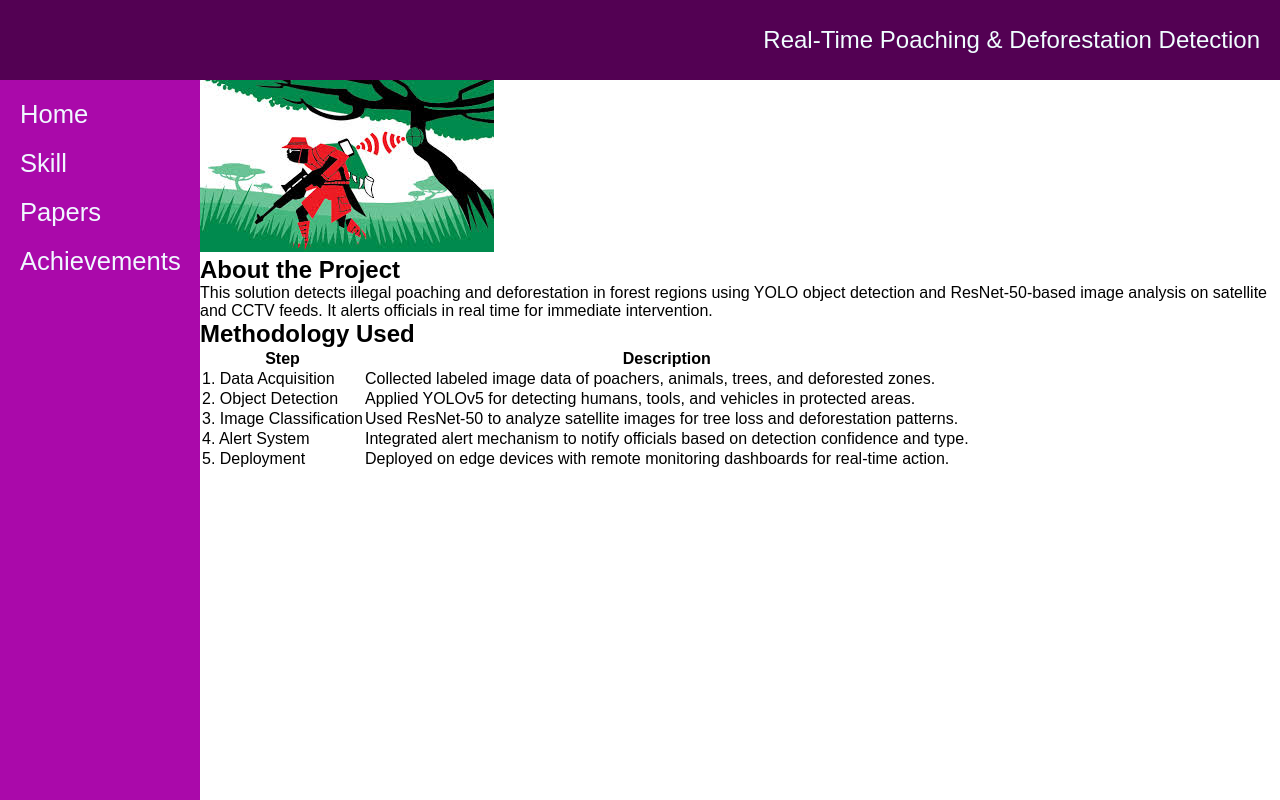
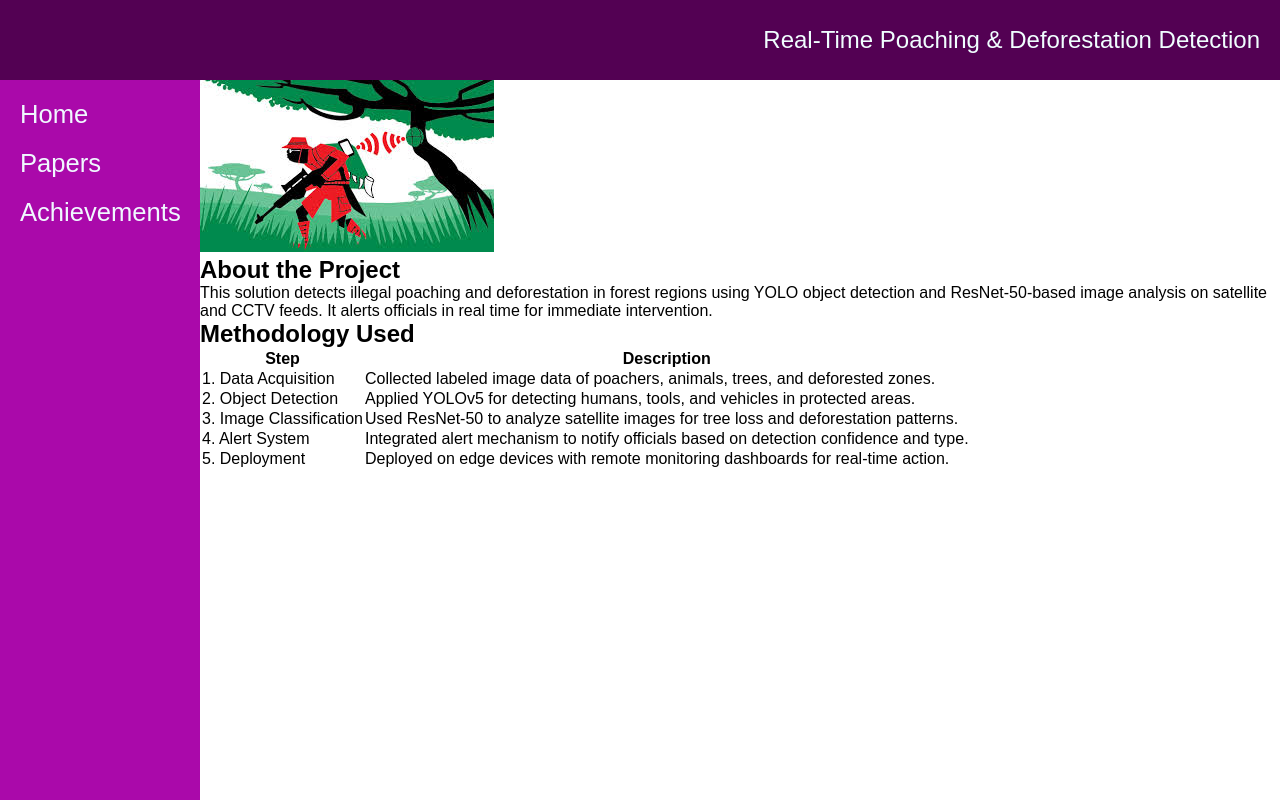
Before and after one commit to ramyaMohn/portfolio, a React (Create React App) app: page /project/poach in a window 1280 px wide. Built offline with nearby package versions, Linux system fonts and the light colour scheme.

Commit message:
Update PoachingDetails.js

```diff
--- a/src/PoachingDetails.js
+++ b/src/PoachingDetails.js
@@ -14,7 +14,6 @@ const PoachingDetails = () => {
         <nav className='side_nav'>
           <ul>
             <li><Link to='/'>Home</Link></li>
-            <li><Link to='/Skill'>Skill</Link></li>
             <li><Link to='/paper'>Papers</Link></li>
             <li><Link to='/acheive'>Achievements</Link></li>
           </ul>
```
